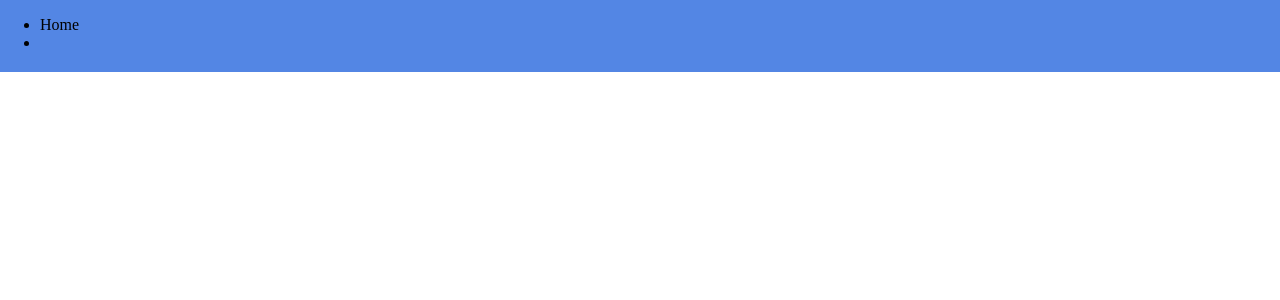
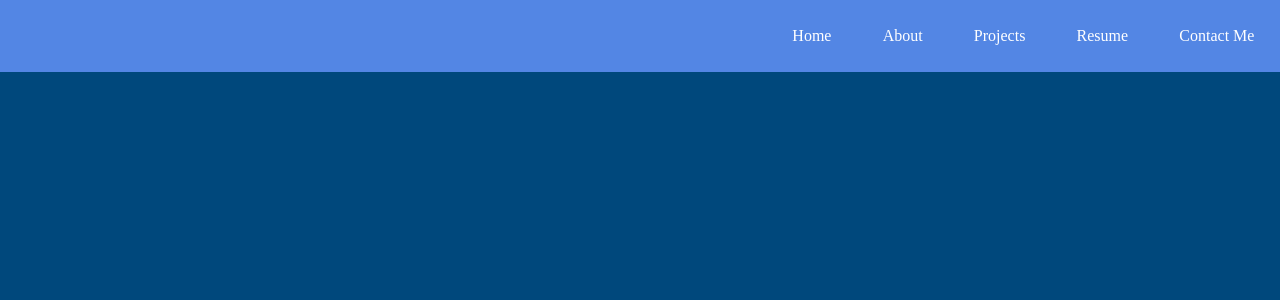
Before and after one commit to ben-dow/ben-dow.github.io, a Jekyll site: the page built from pages/programmer/programmer.html, in a window 1280 px wide. Shown: the top 300 px of the page. Built offline with Jekyll 4.4.1, drawn with Linux system fonts in a browser that asks for light colours.

Commit message:
Added Styling for SOftware Page

```diff
--- a/_includes/nav.html
+++ /dev/null
@@ -1,6 +0,0 @@
-<nav>
-    <ul>
-        <li>Home</li>
-        <li></li>
-    </ul>
-</nav>
--- /dev/null
+++ b/_includes/software_nav.html
@@ -0,0 +1,10 @@
+<nav>
+    <ul>
+        <li>Contact Me</li>
+        <li>Resume</li>
+        <li>Projects</li>
+        <li>About</li>
+        <li><a href="/">Home</a></li>
+
+    </ul>
+</nav>
--- a/_layouts/home.html
+++ b/_layouts/home.html
@@ -2,7 +2,7 @@
 <html>
 <head>
     <meta charset="utf-8">
-    <title>Sass Example Site</title>
+    <title>Benji | How Can I Help You?</title>
     <link rel="stylesheet" href="{{ '/assets/css/main.css' | relative_url}}" />
     <link href="https://fonts.googleapis.com/css?family=Karla" rel="stylesheet">
     <meta name="viewport" content="width=device-width,initial-scale=1.0">
--- a/_layouts/programmer.html
+++ b/_layouts/programmer.html
@@ -2,14 +2,15 @@
 <html>
 <head>
     <meta charset="utf-8">
-    <title>Sass Example Site</title>
+    <title>Benji | Software Engineering</title>
     <link rel="stylesheet" href=" {{'/assets/css/programmer.css' | relative_url}}" />
+    <link href="https://fonts.googleapis.com/css?family=Karla" rel="stylesheet">
+
 </head>
 <body>
-{% include nav.html %}
+{% include software_nav.html %}
 <section class="content">
     {{ content }}
-    hello
 </section>
 </body>
 </html>
--- a/_layouts/theater.html
+++ b/_layouts/theater.html
@@ -4,6 +4,8 @@
     <meta charset="utf-8">
     <title>Sass Example Site</title>
     <link rel="stylesheet" href=" {{'/assests/css/theater.css' | relative_url}}" />
+    <link href="https://fonts.googleapis.com/css?family=Karla" rel="stylesheet">
+
 </head>
 <body>
 
--- a/_sass/_base.scss
+++ b/_sass/_base.scss
@@ -3,7 +3,7 @@
 // It does not contain the YAML front matter and has no corresponding output file in the built site.
 
 
-$primary-color: #5386E4;
+$primary-color: #5386e4;
 $secondary-color:#D9DBF1;
 
 $softwareColor:#00487C;
@@ -13,18 +13,62 @@ $theaterColor:#0075A2;
 $minbreak: 600px;
 $maxbreak: 599px;
 
+$font: 'Karla', sans-serif;
+
 body {
   margin:0;
   padding:0;
+  height:100%;
 
 
 }
 
 nav {
-  margin:0;
+
   background-color: $primary-color;
-  position:absolute;
-  left:0;
-  right:0;
-  height:8vh;
+  display:block;
+
+  ul {
+    list-style-type: none;
+    margin: 0;
+    padding: 0;
+    overflow: hidden;
+    background-color: $primary-color;
+  }
+
+  li {
+    display: block;
+    color: white;
+    text-align: center;
+    padding: 3vh 2vw;
+    text-decoration: none;
+    float:right;
+    right:0;
+  }
+
+  li:hover{
+    background-color: #3469e4;
+
+  }
+
+  /* unvisited link */
+  a:link {
+    color: white;
+    text-decoration: none;
+  }
+
+  /* visited link */
+  a:visited {
+    color: white;
+  }
+
+  /* mouse over link */
+  a:hover {
+    color: white;
+  }
+
+  /* selected link */
+  a:active {
+    color: white;
+  }
 }
--- a/_sass/_programmer_base.scss
+++ b/_sass/_programmer_base.scss
@@ -1 +1,5 @@
 @import "base";
+
+body {
+  background-color: $softwareColor;
+}
--- a/pages/programmer/programmer.md
+++ b/pages/programmer/programmer.html
@@ -2,3 +2,8 @@
 layout: programmer
 permalink: /software/
 ---
+
+<div>
+
+
+</div>
```
